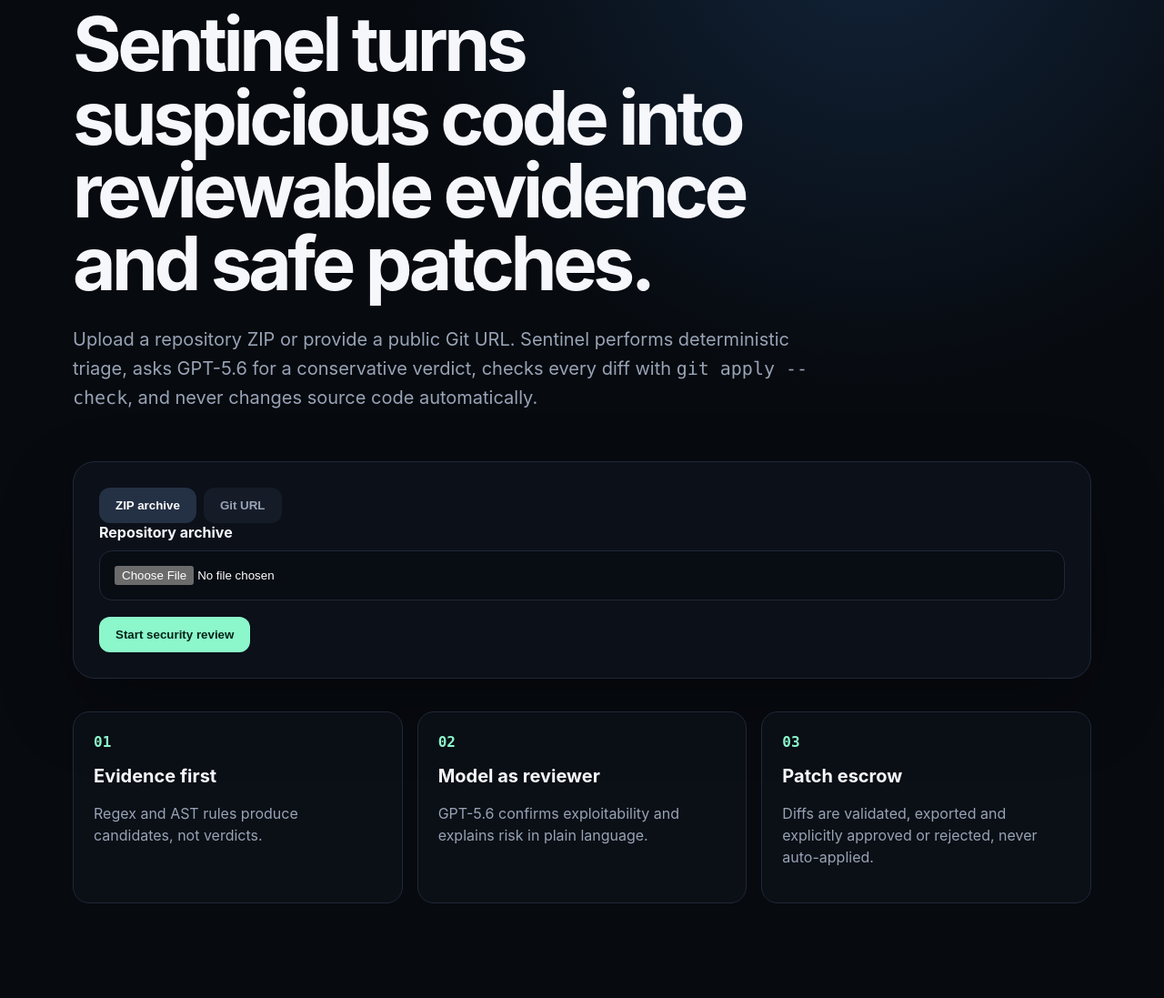
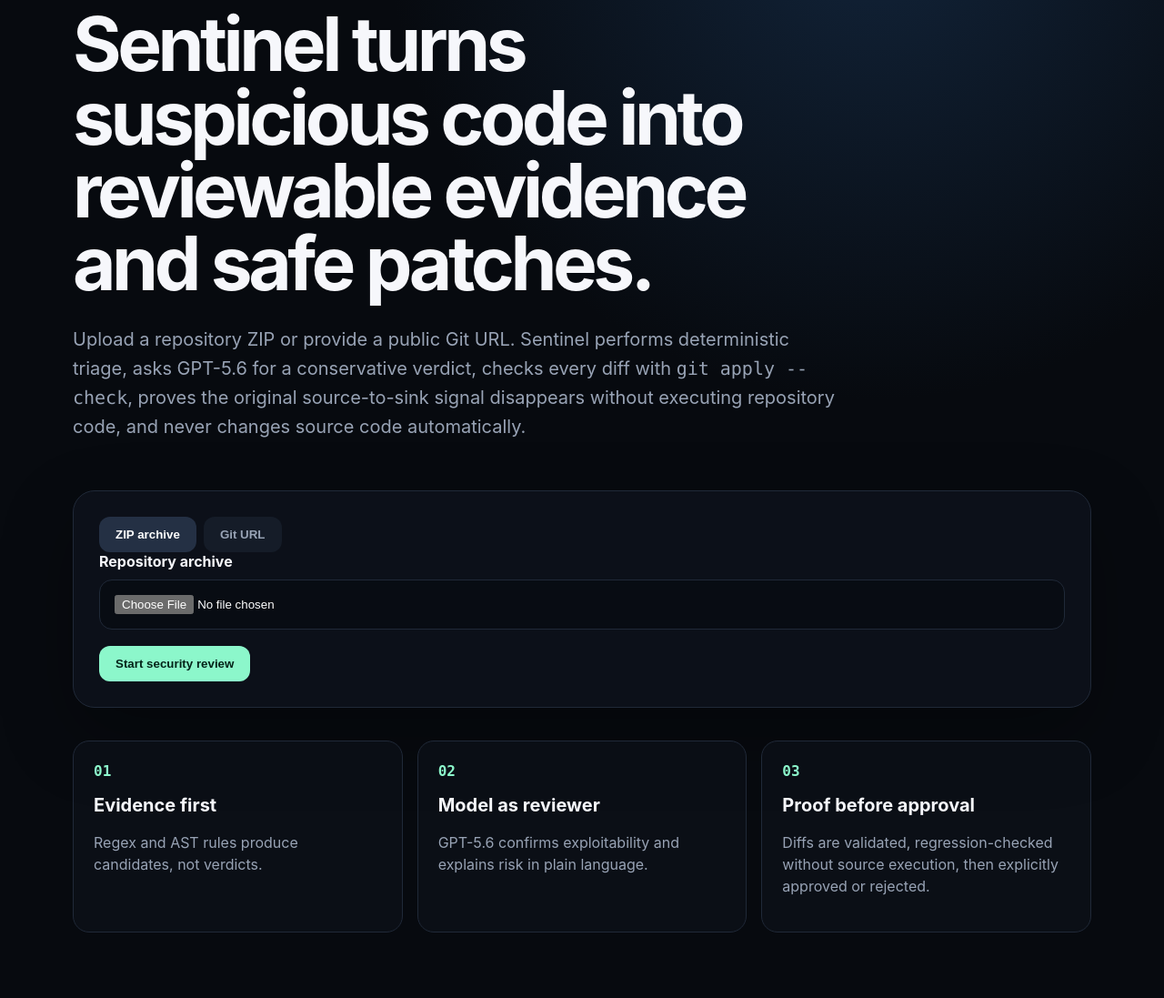
Before and after one commit to DizzyZ7/Sentinel, a Flask app: template app/templates/index.html in a window 1280 px wide. Shown: the part 97-1194 px from the top of the page at 91% size. Before the commit the page ends 1090 px from the top, so only its background shows below. Run offline with Flask 3, Linux system fonts and the light colour scheme; the template is opened without the code that fills it, so the values that code supplies are empty.

Commit message:
docs: release Sentinel 0.4 proof-before-approval workflow

```diff
--- a/app/main.py
+++ b/app/main.py
@@ -26,7 +26,7 @@
 
 app = FastAPI(
     title="Sentinel",
-    version="0.3.0",
+    version="0.4.0",
     description="Human-in-the-loop security review agent powered by GPT-5.6",
     lifespan=lifespan,
 )
--- a/app/templates/index.html
+++ b/app/templates/index.html
@@ -11,7 +11,7 @@
     <section class="hero">
       <div class="eyebrow">GPT-5.6 · EVIDENCE-BOUND · HUMAN-IN-THE-LOOP</div>
       <h1>Sentinel turns suspicious code into reviewable evidence and safe patches.</h1>
-      <p>Upload a repository ZIP or provide a public Git URL. Sentinel performs deterministic triage, asks GPT-5.6 for a conservative verdict, checks every diff with <code>git apply --check</code>, and never changes source code automatically.</p>
+      <p>Upload a repository ZIP or provide a public Git URL. Sentinel performs deterministic triage, asks GPT-5.6 for a conservative verdict, checks every diff with <code>git apply --check</code>, proves the original source-to-sink signal disappears without executing repository code, and never changes source code automatically.</p>
     </section>
 
     <section class="panel">
@@ -36,7 +36,7 @@
     <section class="principles">
       <article><strong>01</strong><h2>Evidence first</h2><p>Regex and AST rules produce candidates, not verdicts.</p></article>
       <article><strong>02</strong><h2>Model as reviewer</h2><p>GPT-5.6 confirms exploitability and explains risk in plain language.</p></article>
-      <article><strong>03</strong><h2>Patch escrow</h2><p>Diffs are validated, exported and explicitly approved or rejected, never auto-applied.</p></article>
+      <article><strong>03</strong><h2>Proof before approval</h2><p>Diffs are validated, regression-checked without source execution, then explicitly approved or rejected.</p></article>
     </section>
   </main>
 <script>
--- a/pyproject.toml
+++ b/pyproject.toml
@@ -4,7 +4,7 @@
 
 [project]
 name = "sentinel-agent"
-version = "0.3.0"
+version = "0.4.0"
 description = "Human-in-the-loop autonomous security review agent powered by GPT-5.6"
 readme = "README.md"
 requires-python = ">=3.12"
```
Also changed, not shown: README.md.
